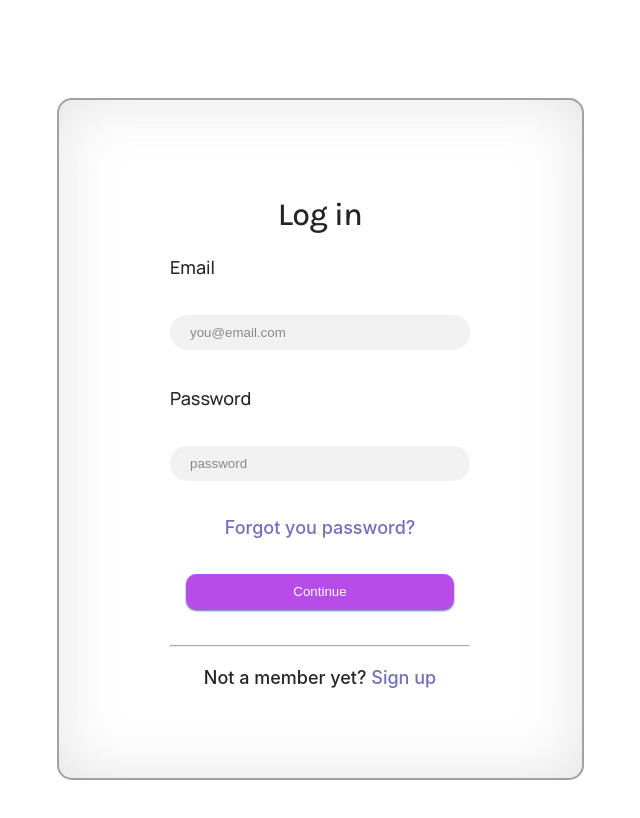
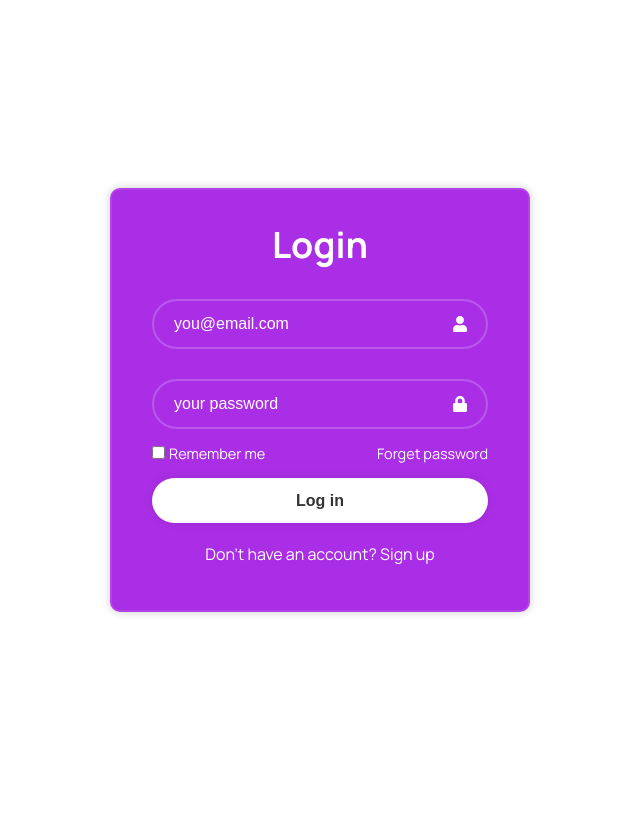
Before and after one commit to chaima1111/Dascy-platform, a React (Create React App) app in the folder dascy_frontend/: page /login in a window 1280 px wide. Shown: the top 818 px of the page, without its empty margins (320-960 px from the left). Built offline with nearby package versions, Linux system fonts and the light colour scheme.

Commit message:
Modification of login and register pages

```diff
--- a/dascy_frontend/src/App.js
+++ b/dascy_frontend/src/App.js
@@ -2,8 +2,6 @@ import React from 'react'
 import {
   createBrowserRouter,
   RouterProvider,
-  Route,
-  Link,
   Outlet,
 } from "react-router-dom";
 import {Navbar} from './components';
@@ -11,7 +9,7 @@ import {Contact} from './container';
 import FirstPage from "../src/Pages/FirstPage/FirstPage.jsx"
 import Login from "../src/Pages/Login/Login.jsx"
 import Register from "../src/Pages/Register/Register.jsx"
-import HomePage from "../src/Pages/HomePage.jsx"
+import HomePage from "./Main/HomePage.jsx"
 
 import './App.css';
 const Layout = () =>{
--- a/dascy_frontend/src/Pages/Login/Login.jsx
+++ b/dascy_frontend/src/Pages/Login/Login.jsx
@@ -1,23 +1,31 @@
 import React from 'react'
-import { Link } from 'react-router-dom'
-import "./login.css"
+import {Link} from "react-router-dom";
+import { FaUser } from "react-icons/fa";
+import { FaLock } from "react-icons/fa";
+import './login.css'
 const Login = () => {
   return (
-    <div className="container">
-    <div className='container'>
-    <div className='dascy__login'>
-       <h1>Log in</h1>
+    <div className="dascy__login-container">
+    <div className='dascy__login-container_wrapper'>
       <form action="">
-        <h3>Email</h3>
-        <input  required type="email" placeholder='you@email.com'/>
-        <h3>Password</h3>
-        <input required type="text" placeholder='password' />
-        <h5>Forgot you password?</h5>
-        <button>Continue</button>
-        <hr />
-        <span>Not a member yet? <Link className='dascy__signup' to="/register"> Sign up</Link></span>
+        <h1>Login</h1>
+        <div className="dascy__login-wrapper_input-box">
+          <input type="email" placeholder='you@email.com' required />
+          <FaUser className='icon' />
+        </div>
+        <div className="dascy__login-wrapper_input-box">
+          <input type="password" placeholder='your password' required />
+          <FaLock className='icon'/>
+        </div>
+        <div className="dascy__login-remember-forgot">
+          <label><input type="checkbox" />Remember me</label>
+          <a href="#forgetpw">Forget password</a>
+        </div>
+        <button type="submit">Log in</button>
+        <div className="register-link">
+          <p>Don't have an account?    <Link to="/register">Sign up</Link></p>
+        </div>
       </form>
-    </div>
     </div>
     </div>
   )
--- a/dascy_frontend/src/Pages/Login/login.css
+++ b/dascy_frontend/src/Pages/Login/login.css
@@ -1,109 +1,105 @@
-.container{
-    margin: 2rem 1rem;
+.dascy__login-container {
     display: flex;
     justify-content: center;
     align-items: center;
+    min-height: 100vh;
 }
-.dascy__login{
-    width:527px;
-    height: 682px;
-    margin: 2px;
+
+.dascy__login-container_wrapper {
+    background-color: var(--color-text2);
+    border: 2px solid rgba(255, 255, 255, .1);
+    backdrop-filter: blur(30px);
+    box-shadow: 0 0 10px rgba(0, 0, 0, .2);
+    width: 420px;
+    color: #fff;
+    border-radius: 10px;
+    padding: 30px 40px;
+    font-family: var(--font-family);
+}
+
+.dascy__login-container_wrapper h1 {
+    font-size: 36px;
+    text-align: center;
+}
+
+.dascy__login-container_wrapper .dascy__login-wrapper_input-box {
+    position: relative;
+    width: 100%;
+    height: 50px;
+    margin: 30px 0;
+}
+
+.dascy__login-wrapper_input-box input {
+    width: 100%;
+    height: 100%;
+    background: transparent;
+    border: none;
+    outline: none;
+    border: 2px solid rgba(255, 255, 255, .2);
+    border-radius: 40px;
+    font-size: 16px;
+    color: #fff;
+    padding: 20px 45px 20px 20px;
+}
+
+.dascy__login-container_wrapper .dascy__login-wrapper_input-box input::placeholder {
+    color: #fff;
+}
+
+.dascy__login-wrapper_input-box .icon {
+    position: absolute;
+    right: 20px;
+    top: 25px;
+    transform: translateY(-50%);
+    font-size: 16px;
+}
+
+.dascy__login-container_wrapper .dascy__login-remember-forgot {
     display: flex;
-    justify-content: center;
-    align-items: center;
-    flex-direction: column;
-    border-radius: 15px;
-    border: 2px solid rgba(71, 70, 70, 0.60);
-    opacity: 0.85;
-    box-shadow: 0px 0px 60.1px 0px rgba(179, 179, 179, 0.44) inset, -25.1px 25.1px 25.1px 0px rgba(255, 255, 255, 0.09) inset;
+    justify-content: space-between;
+    font-size: 14.5px;
+    margin: -15px 0 15px;
 }
-h1{
-    color: #000;
-    font-family: Karla;
-    font-size: 32px;
-    font-style: normal;
-    font-weight: 500;
-    line-height: 150%;
-    align-items: center;
-    letter-spacing: -0.704px;
+
+.dascy__login-remember-forgot label input {
+    accent-color: #fff;
+    margin-right: 4px;
 }
-h3 {
-    color: #000;
-    font-family: var(--font-family);
-    font-size: 18px;
-    font-style: normal;
-    font-weight: 500;
-    padding: 1rem 0 ;
+
+.dascy__login-remember-forgot a {
+    color: #fff;
+}
+
+.dascy__login-remember-forgot a:hover {
+    text-decoration: underline;
+}
+
+.dascy__login-container_wrapper button {
+    width: 100%;
+    height: 45px;
+    background-color: #fff;
+    border: none;
+    outline: none;
+    border-radius: 40px;
+    box-shadow: 0 0 10px rgba(0, 0, 0, .1);
+    cursor: pointer;
+    font-size: 16px;
+    color: #333;
+    font-weight: 700;
+}
+
+.dascy__login-container_wrapper button:hover {
+    background-color: #EFEFEF;
 
 }
 
-form {
-    display: flex;
-    flex-direction: column;
-    gap: 20px;
-    width: 300px;
+.register-link {
+    font-weight: 14.5px;
+    text-align: center;
+    margin: 20px 0 15px;
+}
 
- }
+.register-link p a:hover {
+    color: #333;
 
-
-  input {
-      padding:  10px 20px ;
-      border: none;
-      border-bottom: 1px solid gray;
-      background-color: #EFEFEF;
-      border-radius: 20px;
-      border: none;
-
-  }
-
-  h5{
-    margin-top: 1rem;
-    color: #5955B3;
-    text-align: center;
-    font-family: Inter;
-    font-size: 18px;
-    font-style: normal;
-    font-weight: 500;
-  }
-
-   button {
-        margin: 1rem;
-       padding: 10px;
-
-       border: none;
-       background-color: var(--color-text2);
-       cursor: pointer;
-       color: white;
-       border-radius: 10px;
-       box-shadow: 0px 2px 2px 0px #5955B3;
-   }
-
-   p {
-       font-size: 12px;
-       color: red;
-       text-align: center;
-   }
-
-   span {
-       font-size: 12px;
-       text-align: center;
-        font-family: Inter;
-        font-size: 18px;
-        font-style: normal;
-        font-weight: 500;
-        line-height: normal;
-   }
-
-   .dascy__signup{
-    color: #5955B3;
-    font-size: bold;
-
-   }
-   .dascy__signup:hover{
-    color: #AA2EE6;
-
-   }
-
-   hr{
-    background: rgba(0, 0, 0, 0.50);
-   }
+}
--- a/dascy_frontend/src/Pages/Register/Register.jsx
+++ b/dascy_frontend/src/Pages/Register/Register.jsx
@@ -1,25 +1,44 @@
 import React from 'react'
-import { Link } from 'react-router-dom'
-import "./register.css"
+import {Link} from "react-router-dom";
+import { FaUser,FaUniversity } from "react-icons/fa";
+import { MdEmail } from "react-icons/md";
+import { FaLock } from "react-icons/fa";
+import './register.css'
 const Register = () => {
   return (
-    <div  className="dascy__register">
-       <h1>Create An Account</h1>
+    <div>
+        <div className="Register_container">
+    <div className='dascy__login-container_wrapper'>
       <form action="">
-        <h3>Your Name</h3>
-       <input required type="text" placeholder='First Last'/>
-        <h3>Your Year of Study</h3>
-       <input required type="number" placeholder='2024'/>
-        <h3>Your University</h3>
-       <input required type="text" placeholder='University name'/>
-       <h3>Password</h3>
-        <input required type="text" placeholder='password' />
-       <h3>Email</h3>
-        <input  required type="email" placeholder='email'/>
-        <button>Sign up</button>
-       <hr />
-        <span>Already a member? <Link className='dascy__signup' to="/login"> Login</Link></span>
+        <h1>Create An Account</h1>
+        <div className="dascy__login-wrapper_input-box">
+          <input type="text" placeholder='Your name' required />
+          <FaUser className='icon' />
+        </div>
+        <div className="dascy__login-wrapper_input-box">
+          <input type="text" placeholder='Your Year of Study' required />
+          <FaUniversity className='icon'/>
+        </div>
+        <div className="dascy__login-wrapper_input-box">
+          <input type="text" placeholder='Your University' required />
+          <FaUniversity className='icon'/>
+        </div>
+        <div className="dascy__login-wrapper_input-box">
+          <input type="password" placeholder='your password' required />
+          <FaLock className='icon'/>
+        </div>
+        <div className="dascy__login-wrapper_input-box">
+          <input type="email" placeholder='you@email.com' required />
+          <MdEmail className='icon'/>
+        </div>
+
+        <button type="submit">Log in</button>
+        <div className="register-link">
+          <p> You have an account?    <Link to="/login">Log in</Link></p>
+        </div>
       </form>
+    </div>
+    </div>
     </div>
   )
 }
--- a/dascy_frontend/src/Pages/Register/register.css
+++ b/dascy_frontend/src/Pages/Register/register.css
@@ -1,20 +1,12 @@
-.container {
-    margin: 2rem 1rem;
+.Register_container {
     display: flex;
     justify-content: center;
     align-items: center;
+    min-height: 100vh;
+    margin-top: 2rem;
+    margin-bottom: 0.5rem;
 }
 
-.dascy__register{
-width: 527px;
-    height: 1000px;
-    margin: 2px;
-    display: flex;
-    justify-content: center;
-    align-items: center;
-    flex-direction: column;
-    border-radius: 15px;
-    border: 2px solid rgba(71, 70, 70, 0.60);
-    opacity: 0.85;
-    box-shadow: 0px 0px 60.1px 0px rgba(179, 179, 179, 0.44) inset, -25.1px 25.1px 25.1px 0px rgba(255, 255, 255, 0.09) inset;
+.wrapper {
+    padding: 20px 40px;
 }
--- a/dascy_frontend/src/container/header/header.css
+++ b/dascy_frontend/src/container/header/header.css
@@ -70,12 +70,34 @@
 
 }
 
-.dascy__header-image{
+.dascy__header .dascy__header-image {
     flex: 1;
     display: flex;
     justify-content: center;
     align-items: center;
+    animation: updown;
+    animation-play-state: running;
+    animation-iteration-count: infinite;
+    animation-delay: 1s;
+    animation-duration: 5s;
+    animation-timing-function: linear;
+    /* margin-top: 0%; */
 
+
+}
+
+@keyframes updown{
+    0%{
+    transform: translateY(-10px);
+}
+
+    50%{
+    transform: translateY(-50px);
+    }
+
+    100%{
+    transform: translateY(-10px);
+    }
 }
 .dascy__header-image img {
     width: 120%;
```
Also changed, not shown: dascy_frontend/src/Main/HomePage.jsx (renamed from dascy_frontend/src/Pages/HomePage.jsx).
